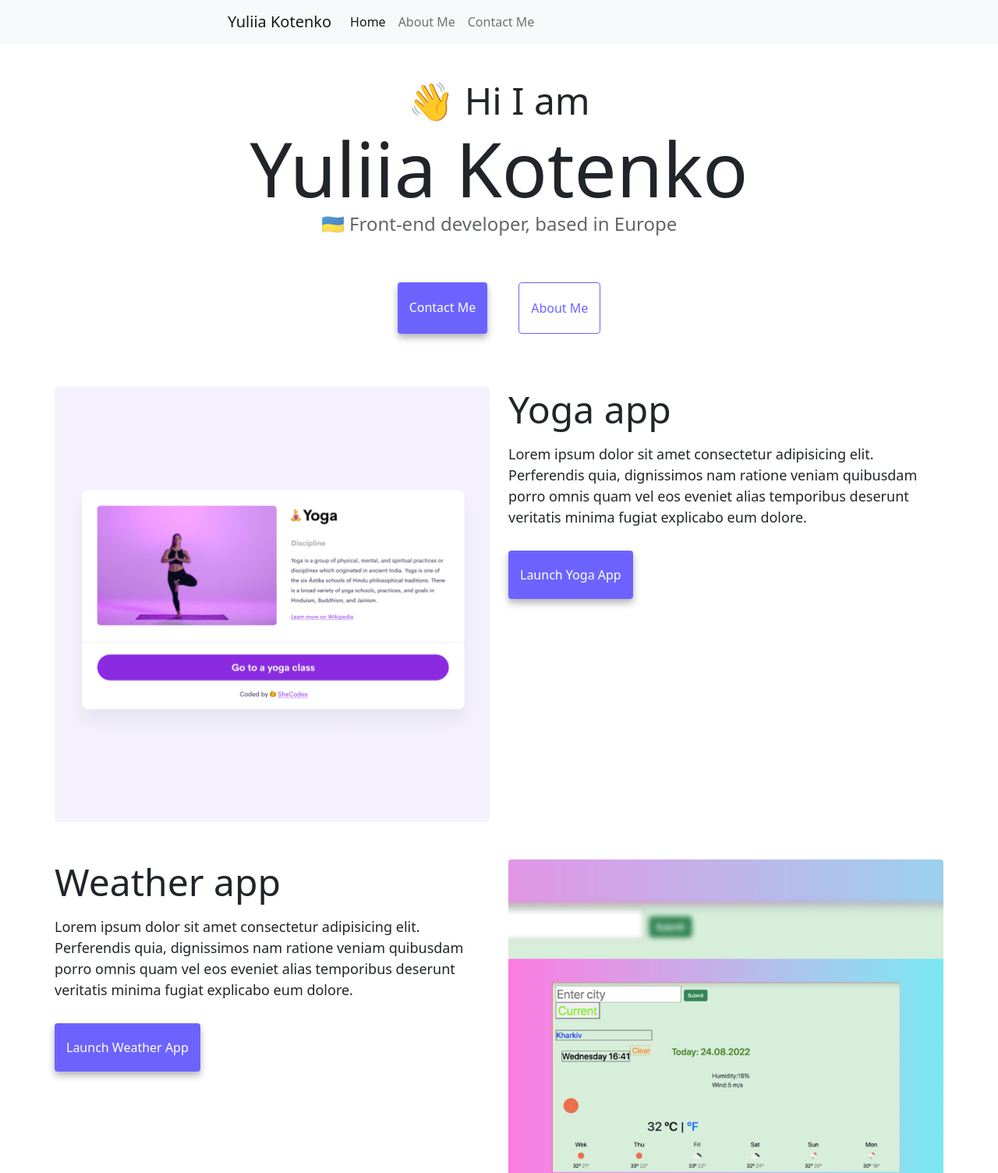
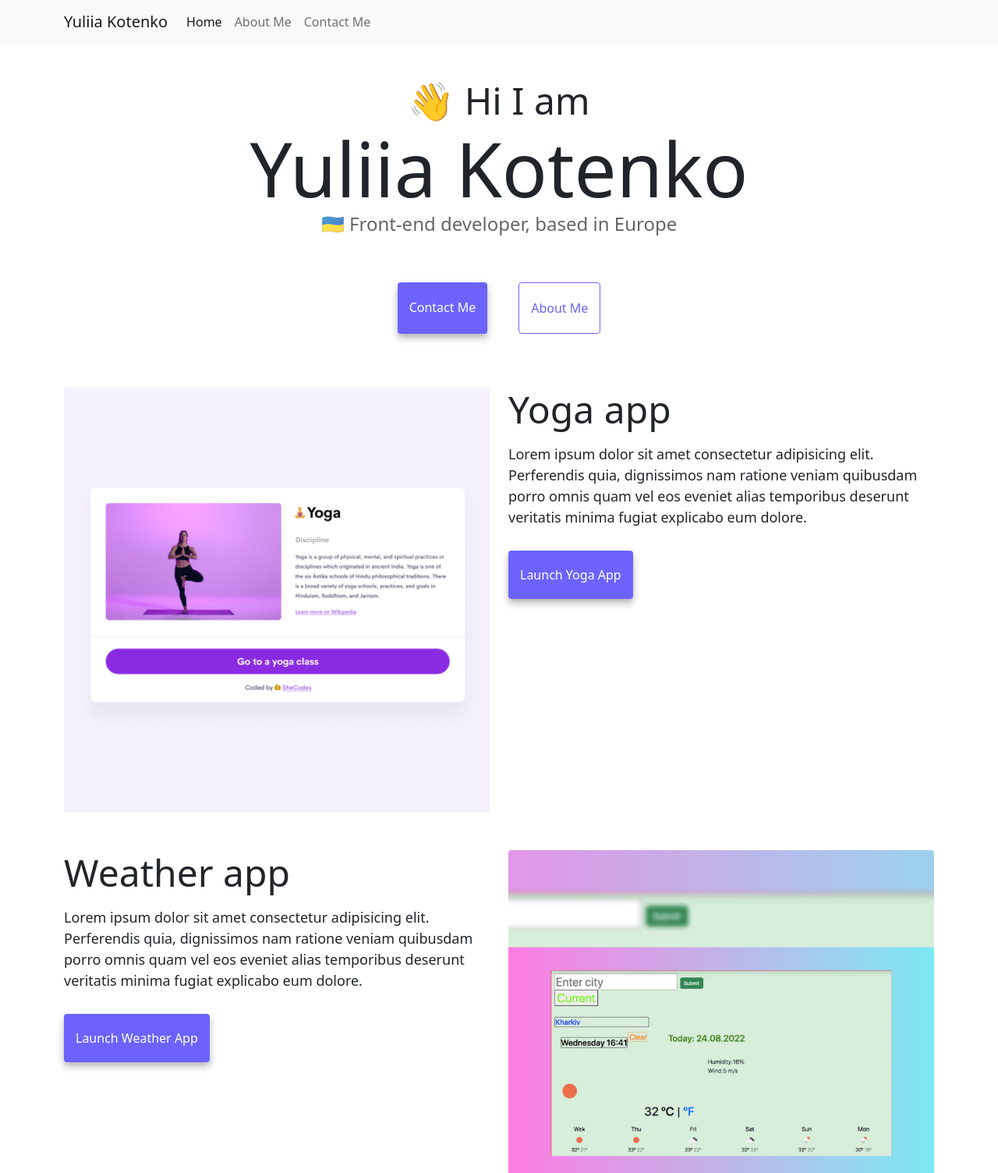
Before and after one commit to melo4yxa77796/myintroudusing-page, a plain HTML site: page index.html in a window 1280 px wide. Shown: the top 1504 px of the page at 78% size. Drawn offline with nearby package versions, Linux system fonts and the light colour scheme.

Commit message:
CSS Media Queries

```diff
--- a/index.html
+++ b/index.html
@@ -12,7 +12,7 @@
   </head>
   <body>
     <nav class="navbar navbar-expand-lg  navbar-light bg-light fixed-top">
-      <div class="container-fluid">
+      <div class="container">
         <a class="navbar-brand" href="index.html" title="Home">Yuliia Kotenko</a>
         <button class="navbar-toggler" type="button" data-bs-toggle="collapse" data-bs-target="#navbarNavAltMarkup" aria-controls="navbarNavAltMarkup" aria-expanded="false" aria-label="Toggle navigation">
           <span class="navbar-toggler-icon"></span>
@@ -38,7 +38,7 @@
     </div>
     <div class="container">
       <div class="row">
-        <div class="col-md-6"><img src="images/yoga.png" class="img-fluid rounded" title="Yoga-class photo"></div>
+        <div class="col-md-6"><img src="images/yoga.png" class="img-fluid rounded d-none d-lg-block" title="Yoga-class photo"></div>
       <div class="col-md-6"><h2 class="mb-3">Yoga app</h2>
         <p> Lorem ipsum dolor sit amet consectetur adipisicing elit. Perferendis
             quia, dignissimos nam ratione veniam quibusdam porro omnis quam vel
@@ -57,10 +57,10 @@
         </p>
       <div class="mb-5 mt-5"><a href="#" class="primary-link" title="Weather app">Launch Weather App</a></div>
     </div>
-      <div class="col-md-6"><img src="images/weather.png" class="img-fluid rounded" title="weather app photo"></div>
+      <div class="col-md-6"><img src="images/weather.png" class="img-fluid rounded d-none d-lg-block" title="weather app photo"></div>
     </div>
     <div class="row mt-5">
-      <div class="col-md-6"><img src="images/bachata.png" class="img-fluid rounded" title="Bachata dancers photo"></div>
+      <div class="col-md-6"><img src="images/bachata.png" class="img-fluid rounded d-none d-lg-block" title="Bachata dancers photo"></div>
       <div class="col-md-6"><h2 class="mb-3">Bachata app</h2><p>
           Lorem ipsum dolor sit amet consectetur adipisicing elit. Perferendis
           quia, dignissimos nam ratione veniam quibusdam porro omnis quam vel
--- a/src/styles.css
+++ b/src/styles.css
@@ -70,11 +70,7 @@ body {
     text-align: center !important;
     font-size: 96px;
   }
-  .container {
-    padding-left: 0px;
-    padding-right: 0px;
-    width: 100%;
-  }
+
   .primary-link {
     border-radius: 4px;
     padding: 20px 15px;
@@ -95,6 +91,3 @@ body {
   .mb-3 {
     text-align: start;
   }
-  .container-fluid{
-    max-width: 720px;
-  }
```
Also changed, not shown: about.html (+2 -2 lines).
